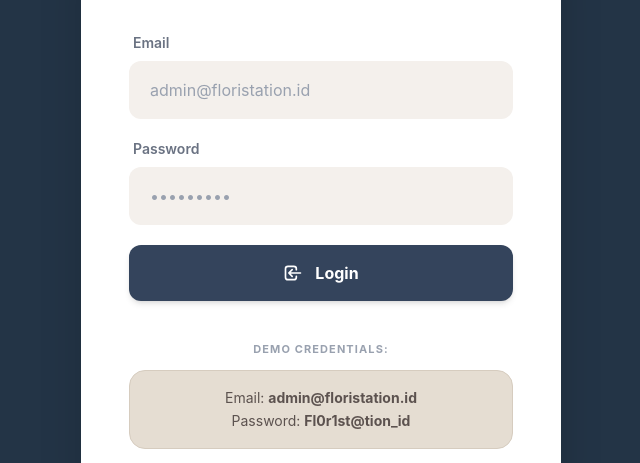
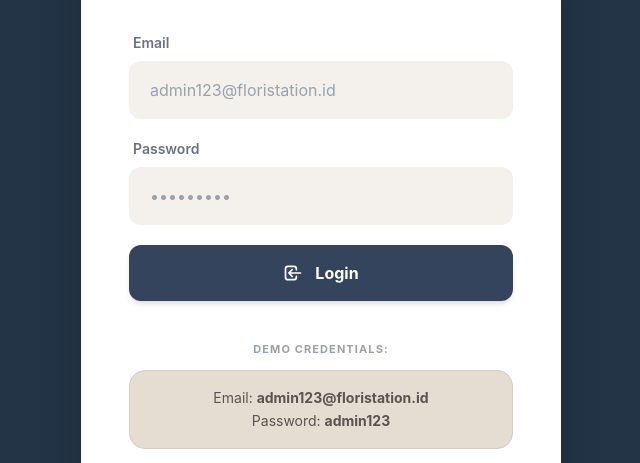
Before and after one commit to RPL-Kel-6-P2/floristation-web, a React (Vite) app: page /admin in a window 1280 px wide. Shown: the part 287-750 px from the top of the page, without its empty margins (319-959 px from the left). Built offline with nearby package versions, Linux system fonts and the light colour scheme; no server answers.

Commit message:
ganti email dan pw

```diff
--- a/src/pages/admin/LoginAwal.jsx
+++ b/src/pages/admin/LoginAwal.jsx
@@ -75,7 +75,7 @@
               type="email"
               value={email}
               onChange={(e) => setEmail(e.target.value)}
-              placeholder="admin@floristation.id"
+              placeholder="admin123@floristation.id"
               className="w-full px-5 py-4 bg-[#f4f0ec] rounded-xl outline-none text-gray-700 placeholder:text-gray-400 border border-transparent focus:border-gray-200 transition-all"
               required
             />
@@ -118,8 +118,8 @@
           </p>
           <div className="bg-[#e5ddd2] p-4 rounded-2xl border border-[#d6ccbf]">
             <p className="text-[#5c524f] text-sm leading-relaxed">
-              Email: <span className="font-bold">admin@floristation.id</span><br />
-              Password: <span className="font-bold">Fl0r1st@tion_id</span>
+              Email: <span className="font-bold">admin123@floristation.id</span><br />
+              Password: <span className="font-bold">admin123</span>
             </p>
           </div>
         </div>
```
